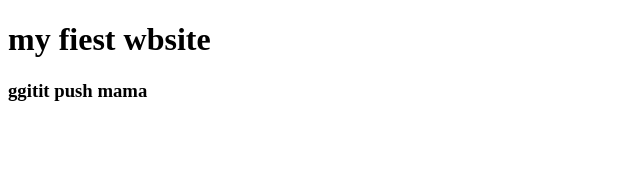
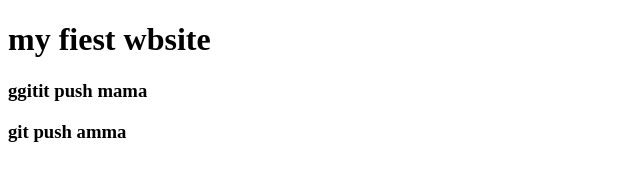
Before and after one commit to sohel201002/my-first-project, a plain HTML site: page index.html in a window 1280 px wide. Shown: the whole page, without its empty margins (0-640 px from the left). Drawn offline with Linux system fonts and the light colour scheme.

Commit message:
Update index.html

```diff
--- a/index.html
+++ b/index.html
@@ -8,5 +8,6 @@
 <body>
     <h1>my fiest wbsite</h1>
     <h3>ggitit push mama</h3>
+    <h3>git push amma</>
 </body>
 </html>
```
